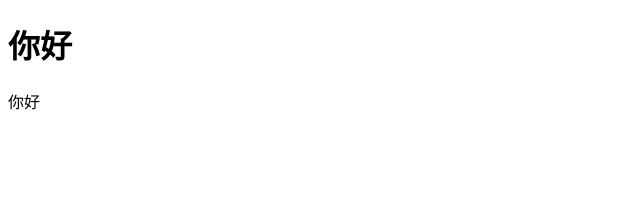
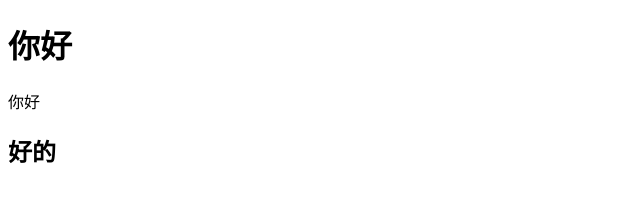
Before and after one commit to DengHao-x/gitdemo1, a plain HTML site: page index.html in a window 1280 px wide. Shown: the whole page, without its empty margins (0-640 px from the left). Drawn offline with Linux system fonts and the light colour scheme.

Commit message:
程序员第三次提交

```diff
--- a/index.html
+++ b/index.html
@@ -6,5 +6,6 @@
 	</head>
 	<body>
 		<h1>你好</h1>你好
+		<h2>好的</h2>
 	</body>
 </html>
```
